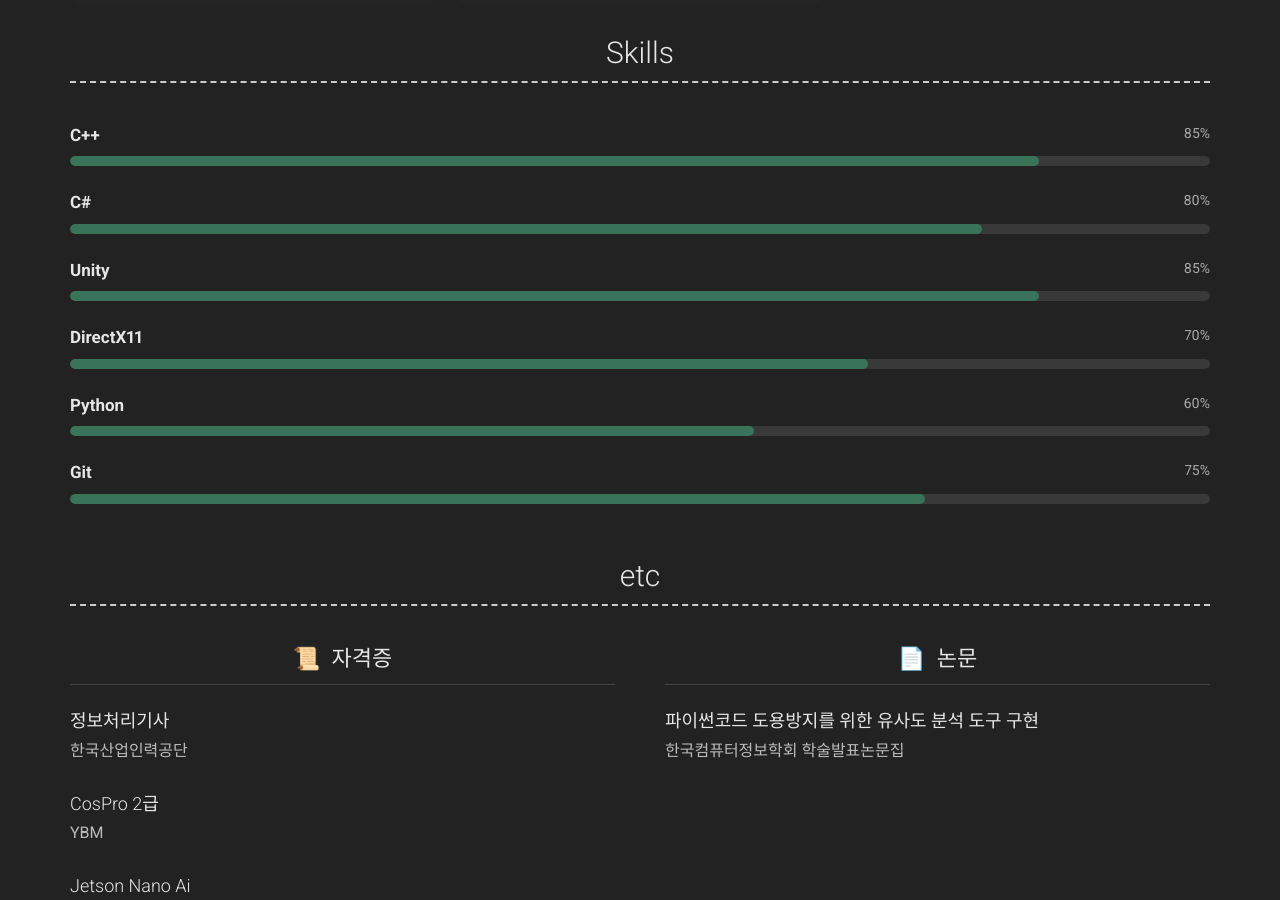
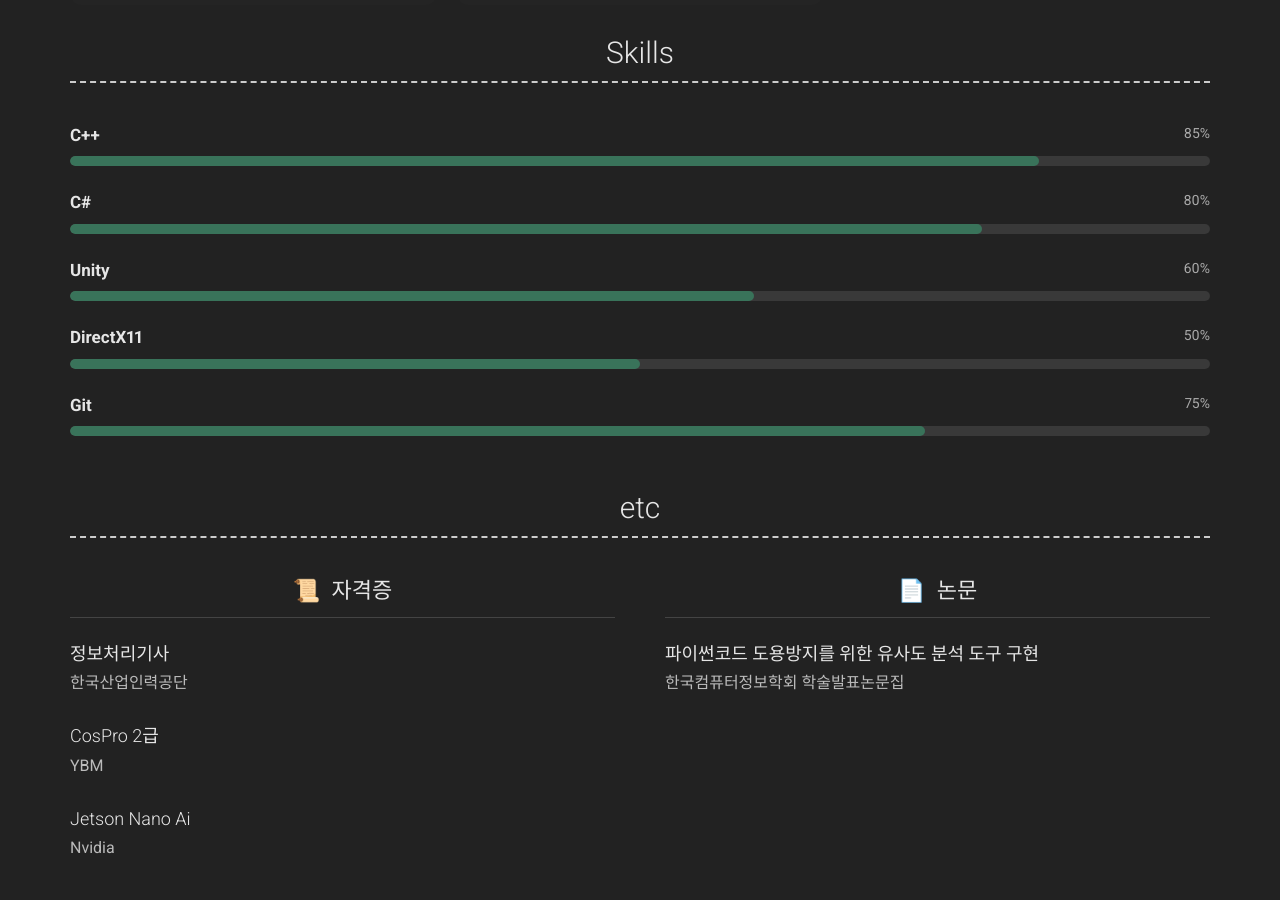
Before and after one commit to new6ie3/new6ie3.github.io, a Jekyll site: the page built from index.md, in a window 1280 px wide and 900 px high, scrolled down 1844 px. Built offline with Jekyll 4.4.1, drawn with Linux system fonts in a browser that asks for light colours; nearby versions of some CDN libraries.

Commit message:
Update _config.yml

```diff
--- a/_config.yml
+++ b/_config.yml
@@ -260,13 +260,10 @@ content:
         level: 80
 
       - title: Unity
-        level: 85
+        level: 60
 
       - title: DirectX11
-        level: 70
-
-      - title: Python
-        level: 60
+        level: 50
 
       - title: Git
         level: 75
```
